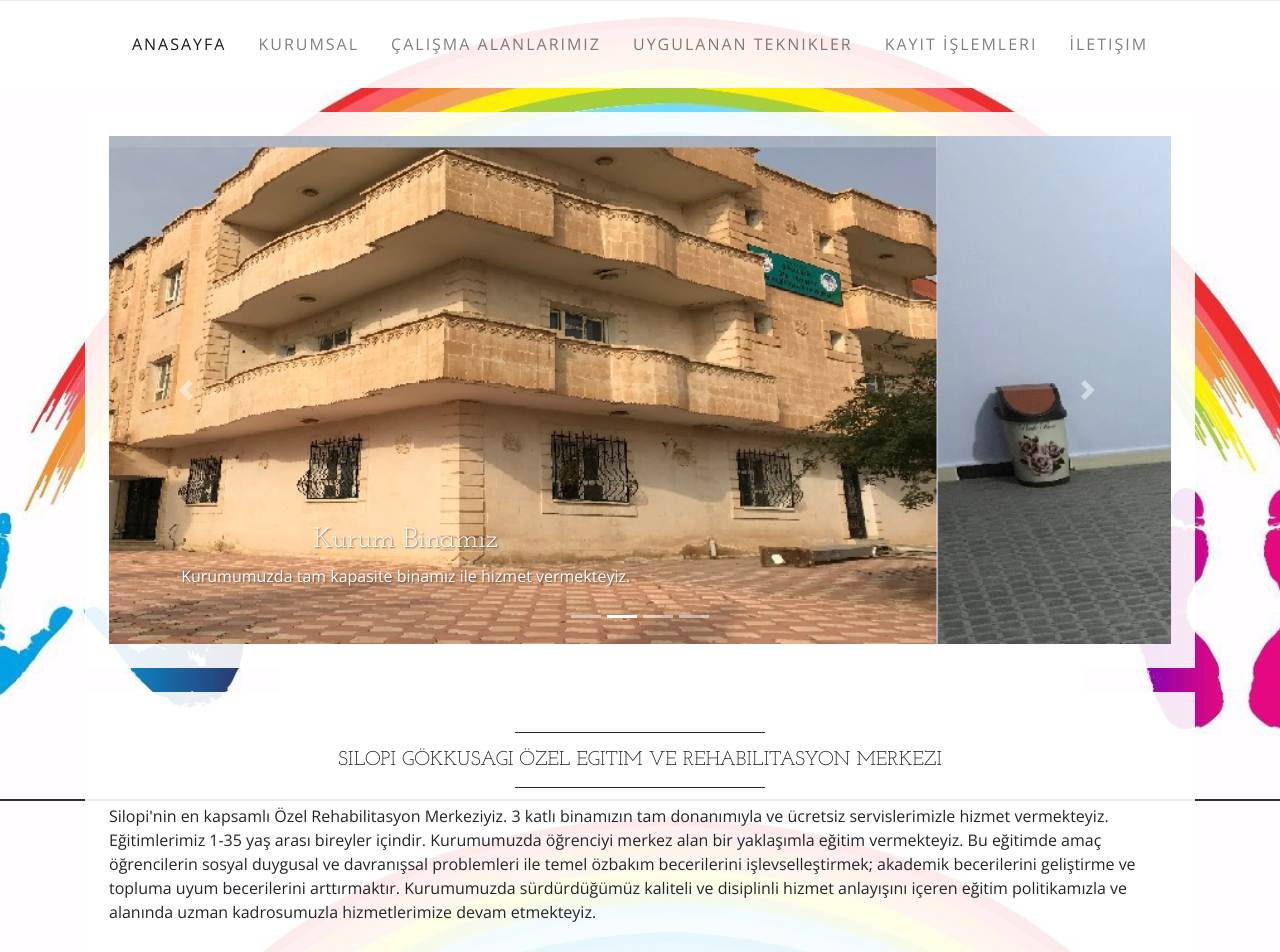
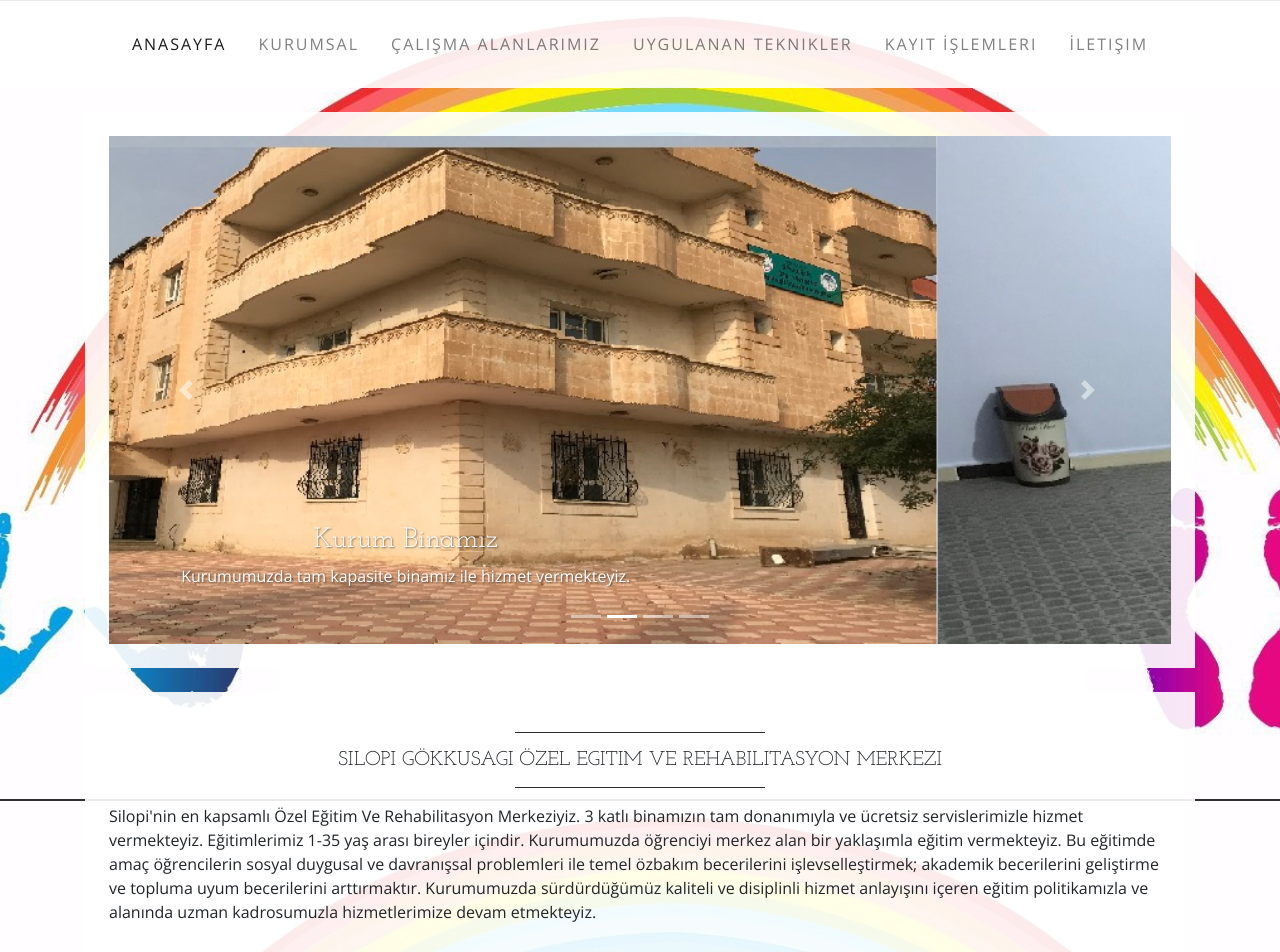
Before and after one commit to silopigokkusagi/silopigokkusagi.github.io, a website: page index.html in a window 1280 px wide. Shown: the top 952 px of the page. Drawn offline with nearby package versions, Linux system fonts and the light colour scheme.

Commit message:
28.01.2018 19.45

```diff
--- a/index.html
+++ b/index.html
@@ -117,7 +117,7 @@
         <h2 class="text-center text-lg text-uppercase my-0">Silopi Gökkusagı Özel Egitim Ve Rehabilitasyon Merkezi</h2>
         <hr class="divider">
         <img class="img-fluid float-left mr-4 d-none d-lg-block"  alt="">
-        <p>Silopi'nin en kapsamlı Özel Rehabilitasyon Merkeziyiz. 3 katlı binamızın tam donanımıyla ve ücretsiz servislerimizle hizmet vermekteyiz. Eğitimlerimiz 1-35 yaş arası bireyler içindir. Kurumumuzda öğrenciyi merkez alan bir yaklaşımla eğitim vermekteyiz. Bu eğitimde amaç öğrencilerin sosyal duygusal ve davranışsal problemleri ile temel özbakım becerilerini işlevselleştirmek; akademik becerilerini geliştirme ve topluma uyum becerilerini arttırmaktır. Kurumumuzda sürdürdüğümüz kaliteli ve disiplinli hizmet anlayışını içeren eğitim politikamızla ve alanında uzman kadrosumuzla hizmetlerimize devam etmekteyiz.</p>
+        <p>Silopi'nin en kapsamlı Özel Eğitim Ve Rehabilitasyon Merkeziyiz. 3 katlı binamızın tam donanımıyla ve ücretsiz servislerimizle hizmet vermekteyiz. Eğitimlerimiz 1-35 yaş arası bireyler içindir. Kurumumuzda öğrenciyi merkez alan bir yaklaşımla eğitim vermekteyiz. Bu eğitimde amaç öğrencilerin sosyal duygusal ve davranışsal problemleri ile temel özbakım becerilerini işlevselleştirmek; akademik becerilerini geliştirme ve topluma uyum becerilerini arttırmaktır. Kurumumuzda sürdürdüğümüz kaliteli ve disiplinli hizmet anlayışını içeren eğitim politikamızla ve alanında uzman kadrosumuzla hizmetlerimize devam etmekteyiz.</p>
 
       </div>
 
```
